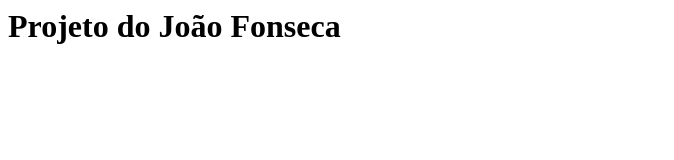
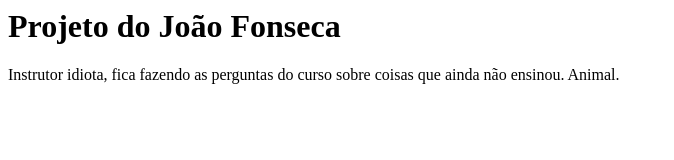
Before and after one commit to lucasvcardoso/Git, a plain HTML site: page index.html in a window 1280 px wide. Shown: the whole page, without its empty margins (0-674 px from the left). Drawn offline with Linux system fonts and the light colour scheme.

Commit message:
Adicionado paragrafo no arquivo index.html para testar o modo interativo do git add -i

```diff
--- a/index.html
+++ b/index.html
@@ -4,5 +4,7 @@
 
     <body>
         <h1>Projeto do João Fonseca</h1>
+
+        <p>Instrutor idiota, fica fazendo as perguntas do curso sobre coisas que ainda não ensinou. Animal.</p>
     </body>
 </html>
```
